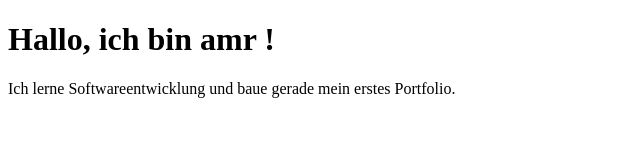
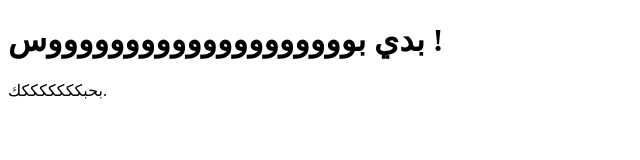
Before and after one commit to ahmadamrbello-creator/mein-portfolio, a plain HTML site: page index.html in a window 1280 px wide. Shown: the whole page, without its empty margins (0-640 px from the left). Drawn offline with Linux system fonts and the light colour scheme.

Commit message:
Ändere Text auf der Startseite

```diff
--- a/index.html
+++ b/index.html
@@ -2,10 +2,10 @@
 <html lang="de">
 <head>
   <meta charset="UTF-8">
-  <title>Mein Portfolio</title>
+  <title>وليييييييي</title>
 </head>
 <body>
-  <h1>Hallo, ich bin amr  !</h1>
-  <p>Ich lerne Softwareentwicklung und baue gerade mein erstes Portfolio.</p>
+  <h1>بدي بووووووووووووووووووووس !</h1>
+  <p>بحبكككككككك.</p>
 </body>
 </html>
```
